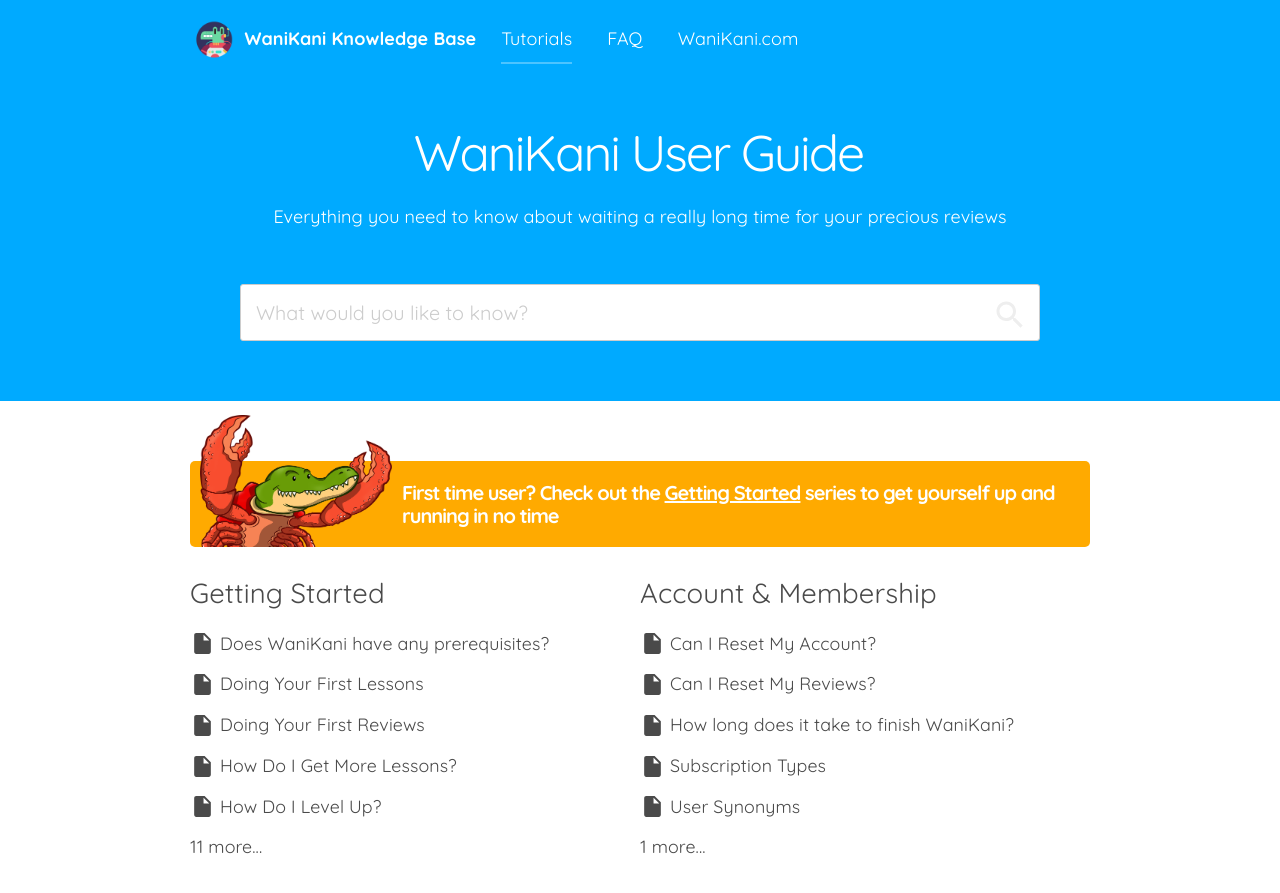
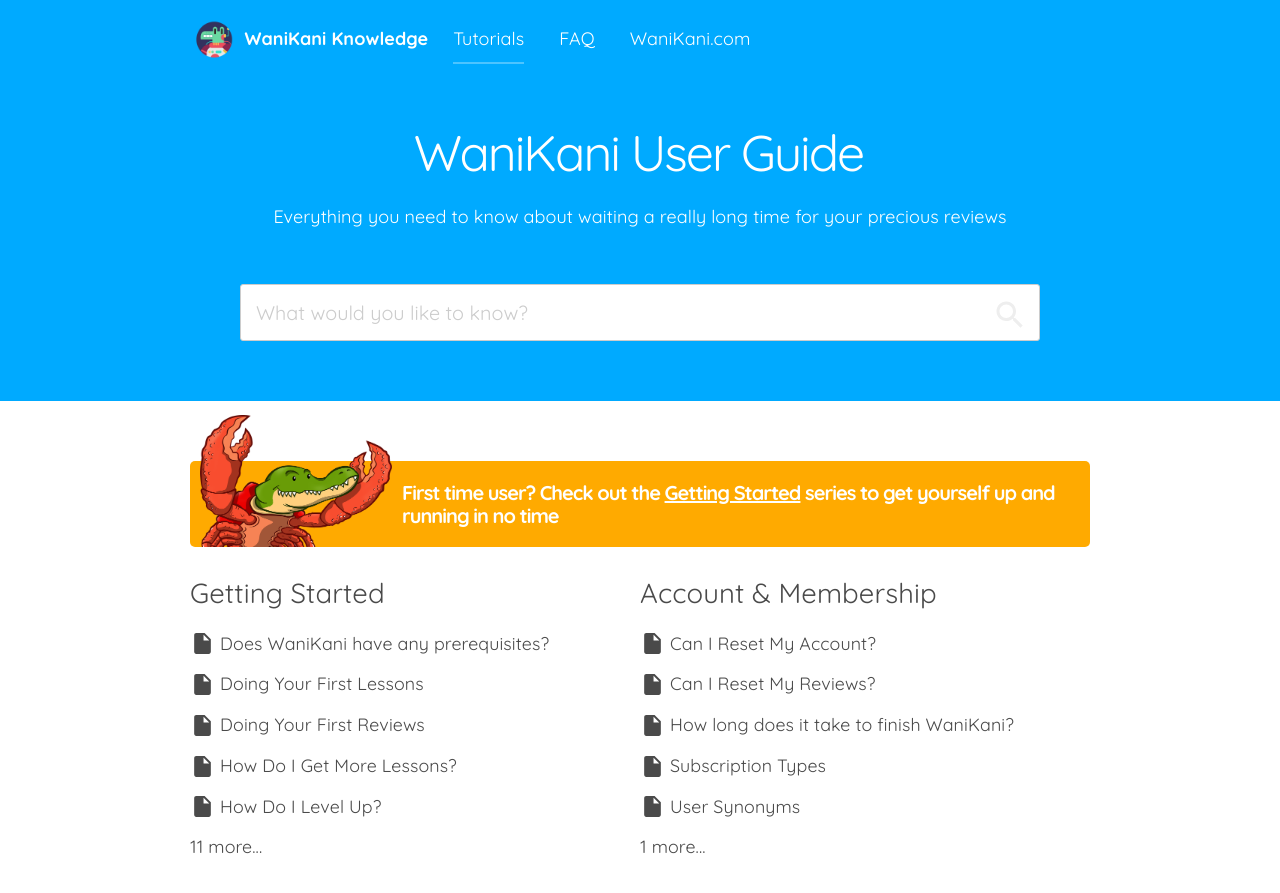
Before and after one commit to CloudCannon/base-jekyll-template, a Jekyll site: the page built from index.html, in a window 1280 px wide and 900 px high. Shown: the top 893 px of the window. Built offline with Jekyll 4.4.1, drawn with Linux system fonts in a browser that asks for light colours; nearby versions of some CDN libraries.

Commit message:
Rename to WaniKani Knowledge

```diff
--- a/_config.yml
+++ b/_config.yml
@@ -1,7 +1,7 @@
 # ----
 # Site
 
-title: WaniKani Knowledge Base
+title: WaniKani Knowledge
 url: "https://knowledge.wanikani.com/"
 baseurl:
 google_analytics_key: UA-1960021-27
```
